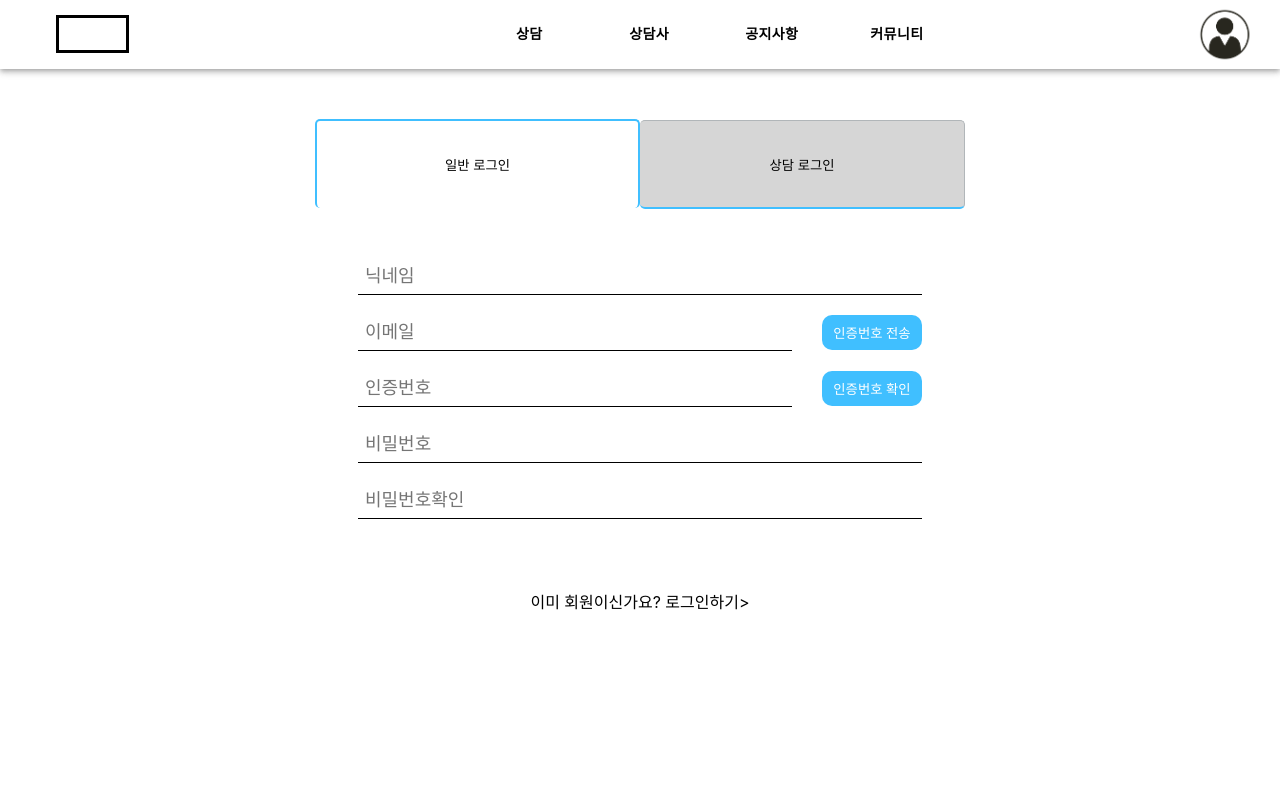
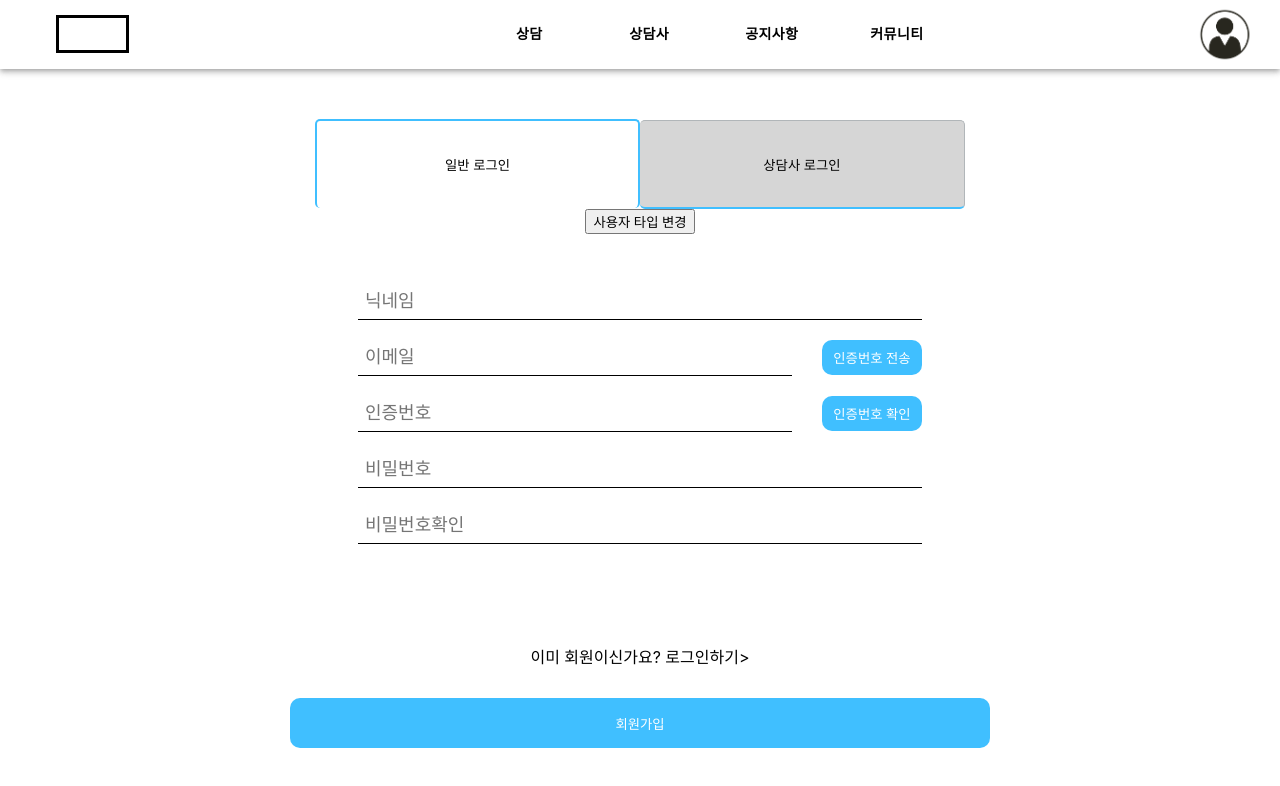
Before and after one commit to poiu542/Cartel, a React (Create React App) app in the folder frontend/: page /signup in a window 1280 px wide. Shown: the top 786 px of the page. Built offline with nearby package versions, Linux system fonts and the light colour scheme.

Commit message:
feat : 회원가입 페이지 만듦

```diff
--- a/frontend/src/components/LoginBtn.tsx
+++ b/frontend/src/components/LoginBtn.tsx
@@ -30,7 +30,7 @@ export const LoginBtn = (props: LoginBtnProps) => {
   return (
     <div>
       <NormalLogin>일반 로그인</NormalLogin>
-      <CounselorLogin>상담 로그인</CounselorLogin>
+      <CounselorLogin>상담사 로그인</CounselorLogin>
     </div>
   )
 }
--- a/frontend/src/routes/SignUp.tsx
+++ b/frontend/src/routes/SignUp.tsx
@@ -1,7 +1,7 @@
 import React, { ChangeEvent, useState } from 'react'
-import { Link } from 'react-router-dom'
 import NavbarLogout from '../components/NavbarLogout'
 import { LoginBtn } from '../components/LoginBtn'
+import { CounSelorLoginBtn } from '../components/CounselorLoginBtn'
 import Input from '../components/Input'
 import { NoneStyledLink } from '../styles/Custom'
 import {
@@ -17,6 +17,10 @@ export const SignUp = () => {
   const [inputAuthNumValue, setinputAuthNumeValue] = useState('')
   const [inputPassValue, setinputPassValue] = useState('')
   const [inputPassCheckValue, setinputPassCheckValue] = useState('')
+
+  // 버튼을 표시할 유저 타입을 설정하는 state.
+  const [userType, setUserType] = useState(0) // 기본값은 0으로 설정.
+
   const handleNicknameChange = (event: ChangeEvent<HTMLInputElement>) => {
     setinputNicknameValue(event.target.value)
   }
@@ -39,12 +43,21 @@ export const SignUp = () => {
   const handleCheckClick = () => {
     alert('인증되었습니다.')
   }
+  const handleSignUp = () => {
+    alert('회원가입 로직 짜야함')
+  }
+
+  // 일반 회원인지 상담사 회원인지
+  const switchUserType = () => {
+    setUserType(userType === 0 ? 1 : 0)
+  }
 
   return (
     <div>
       <NavbarLogout />
       <FlexContainer>
-        <LoginBtn />
+        {userType === 0 ? <LoginBtn /> : <CounSelorLoginBtn />}
+        <button onClick={switchUserType}>사용자 타입 변경</button>
         <FlexContainerAlignStart>
           <Input
             value={inputNicknameValue}
@@ -99,6 +112,11 @@ export const SignUp = () => {
         <NoneStyledLink to="/">
           이미 회원이신가요? 로그인하기&gt;
         </NoneStyledLink>
+        <Button
+          onClick={handleSignUp}
+          text="회원가입"
+          size={{ width: '700px', height: '50px' }}
+        ></Button>
       </FlexContainer>
     </div>
   )
--- a/frontend/src/styles/Custom.ts
+++ b/frontend/src/styles/Custom.ts
@@ -4,5 +4,6 @@ import styled from 'styled-components'
 export const NoneStyledLink = styled(Link)`
   text-decoration: none;
   color: black;
+  padding: 30px;
   /* 다른 원하는 스타일을 추가로 설정 가능 */
 `
```
Also changed, not shown: frontend/src/components/Button.tsx (+4 -4 lines).
